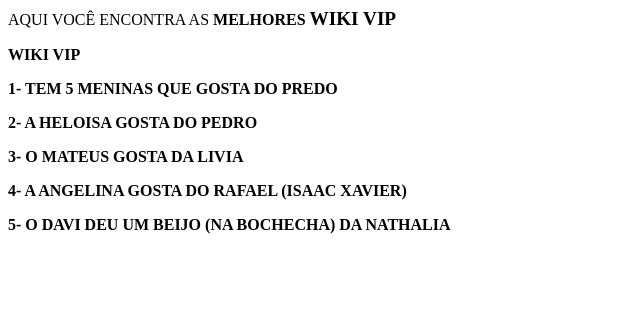
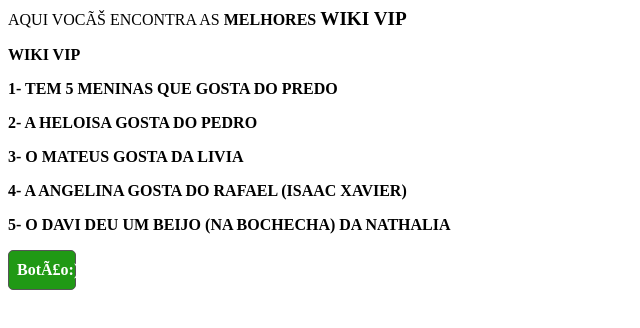
Before and after one commit to Enzo63/Site, a plain HTML site: page index.html in a window 1280 px wide. Shown: the whole page, without its empty margins (0-640 px from the left). Drawn offline with Linux system fonts and the light colour scheme.

Commit message:
Add files via upload

```diff
--- /dev/null
+++ b/assets/css/style.css
@@ -0,0 +1,16 @@
+.btn{
+    padding: 10px 8px;
+    width: 50px;
+    color: #fff;
+    background: #209915;
+    border: 1px solid #555;
+    border-radius: 5px;
+    text-align:center;
+    user-select: none;
+    cursor: pointer;
+    transition: background 1s;
+ }
+
+ .btn:hover{
+    background: #0076e4;
+ }
--- a/index.html
+++ b/index.html
@@ -10,9 +10,10 @@
     <p>3- O MATEUS GOSTA DA LIVIA</p>
     <p>4- A ANGELINA GOSTA DO RAFAEL (ISAAC XAVIER)</p>
     <p>5- O DAVI DEU UM BEIJO (NA BOCHECHA) DA NATHALIA</p>
+    <link rel="stylesheet" href="assets/css/style.css"
     <meta charset="utf-8">
   </head>
   <body>
-
+   <div class="btn">Botão:)</div>
   </body>
 </html>
--- a/style.css
+++ b/style.css
@@ -0,0 +1,8 @@
+.btn{
+    padding: 10px 8px;
+    width: 50px;
+    color: #fff;
+    background: #209915;
+    border: 1px solid #555;
+    border-radius: 5px;
+}
```
